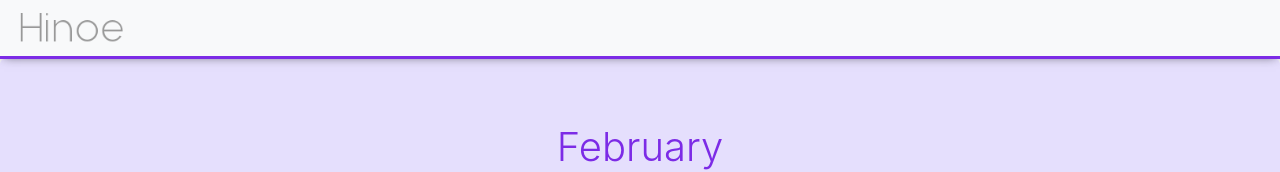
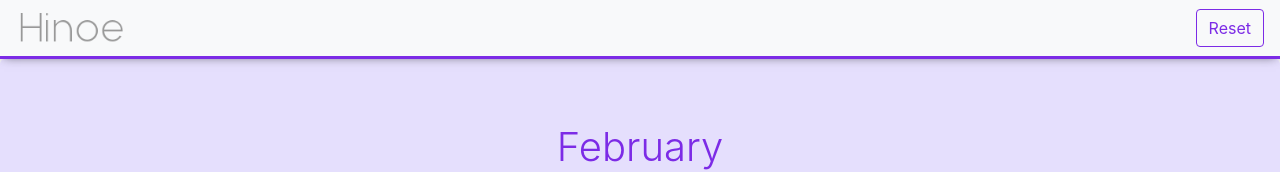
Before and after one commit to SaintCod3/Hinoe, a React (Create React App) app: page / in a window 1280 px wide. Shown: the top 172 px of the page. Built offline with nearby package versions, Linux system fonts and the light colour scheme.

Commit message:
Added a reset button
This button will delete all the expected items from the localStorage

```diff
--- a/src/App.js
+++ b/src/App.js
@@ -5,6 +5,7 @@ import {
   Col,
   Row,
   Navbar,
+  NavDropdown,
   Jumbotron,
   Button,
   Modal,
@@ -58,6 +59,12 @@ class App extends Component {
     e.target.value == NaN
       ? this.setState({ error: true })
       : this.setState({ [e.target.name]: e.target.value });
+  };
+
+  onReset = (e) => {
+    localStorage.removeItem("Expenses");
+    localStorage.removeItem("Income");
+    window.location.reload(false);
   };
 
   onSubmitGastos = (e) => {
@@ -158,6 +165,14 @@ class App extends Component {
               alt="Hinoe logo"
             />
           </Navbar.Brand>
+          <Button
+            variant="purpleCustom"
+            type="submit"
+            onClick={this.onReset}
+            className="ml-auto"
+          >
+            Reset
+          </Button>
         </Navbar>
         <Jumbotron className="customJum">
           <Container>
```
